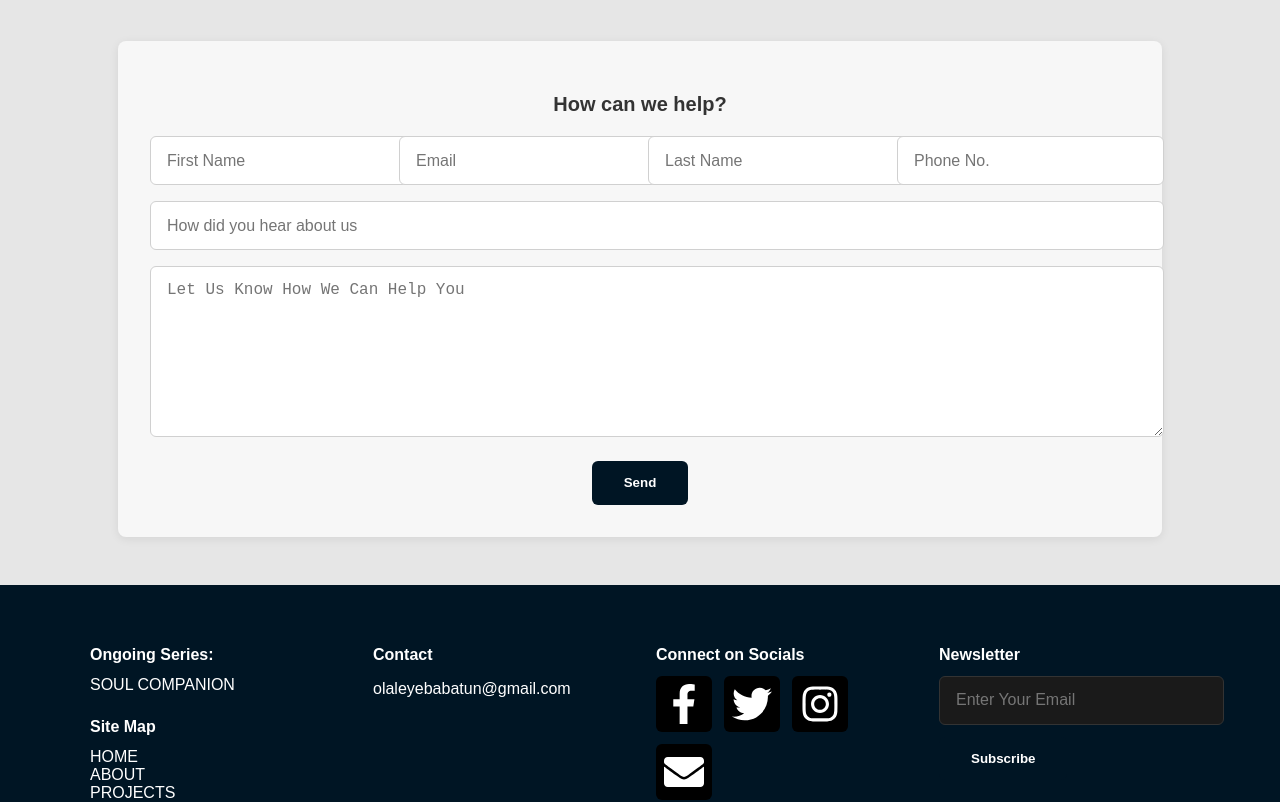
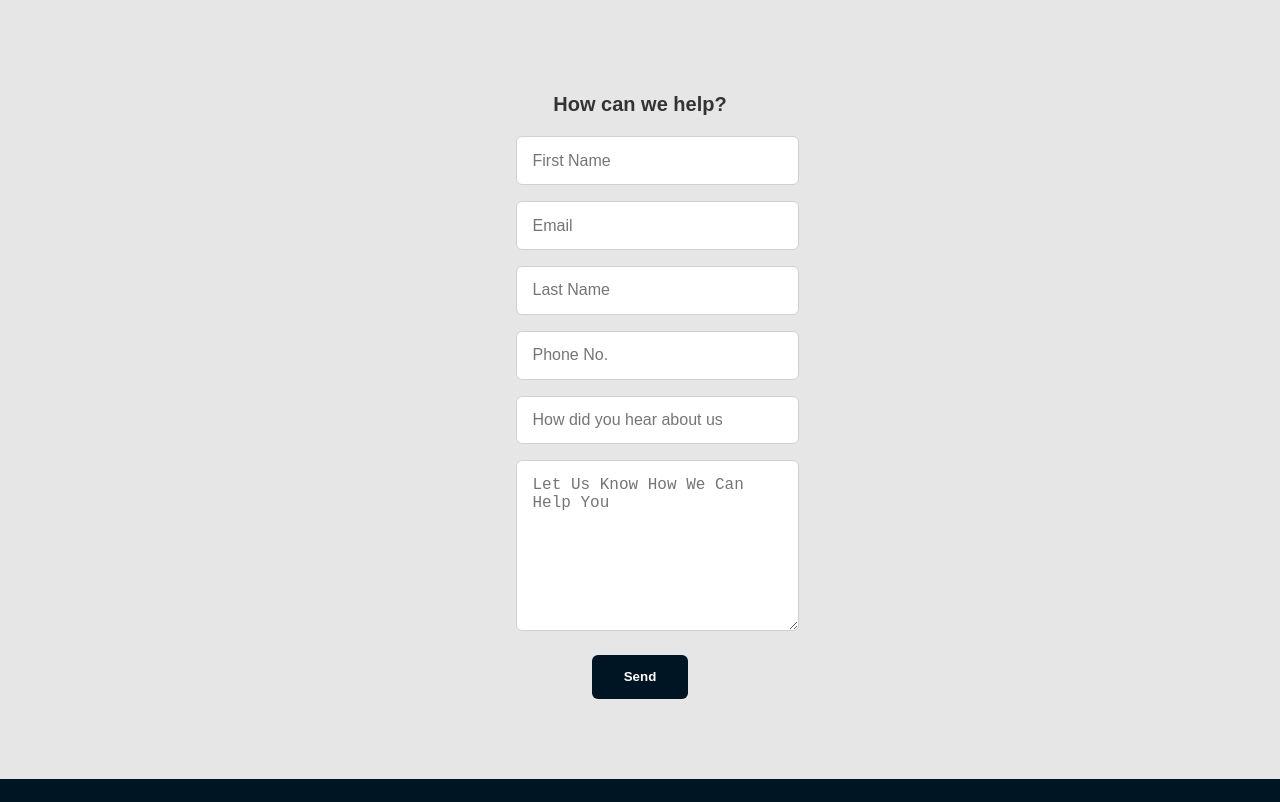
Before and after one commit to BabatundeOla1/Frontend-TheezyArt, a React (Vite) app: page /contact in a window 1280 px wide. Shown: the part 440-1242 px from the top of the page. Built offline with nearby package versions, Linux system fonts and the light colour scheme.

Commit message:
Update on contact form

```diff
--- a/src/component/Contact.jsx
+++ b/src/component/Contact.jsx
@@ -6,8 +6,8 @@ const Contact = () => {
   const linkStyle = { display: 'inline-flex', alignItems: 'center', justifyContent: 'center' };
 
   const heroStyle = { width: '100%', minHeight: '40vh', display: 'flex', alignItems: 'center', justifyContent: 'center', background: 'linear-gradient(180deg, rgba(0,0,0,0.55), rgba(0,0,0,0.55))', color: '#fff', textAlign: 'center' };
-  const formSectionStyle = { backgroundColor: '#e6e6e6', padding: '3rem 1rem' };
-  const formContainerStyle = { maxWidth: '980px', margin: '0 auto', backgroundColor: '#f7f7f7', borderRadius: '8px', padding: '2rem', boxShadow: '0 2px 10px rgba(0,0,0,0.08)' };
+  const formSectionStyle = { backgroundColor: '#e6e6e6', padding: '3rem 1rem', display: 'flex', alignItems: 'center', justifyContent: 'center', minHeight: '60vh' };
+  const formContainerStyle = { maxWidth: '980px', margin: '0 auto', padding: '2rem', backgroundColor: 'transparent', borderRadius: 0, boxShadow: 'none' };
   const formTitleStyle = { textAlign: 'center', marginBottom: '1.25rem', color: '#333', fontWeight: 600, fontSize: 'clamp(1rem, 2.5vw, 1.25rem)' };
   const gridStyle = { display: 'grid', gridTemplateColumns: 'repeat(auto-fit, minmax(220px, 1fr))', gap: '1rem' };
   const inputStyle = { width: '100%', padding: '0.9rem 1rem', borderRadius: '6px', border: '1px solid #d0d0d0', outline: 'none', fontSize: '1rem', backgroundColor: '#fff' };
@@ -74,11 +74,11 @@ const Contact = () => {
           </div>
           <div>
             <h4 style={{ marginBottom: '0.75rem' }}>Newsletter</h4>
-            <form action="https://formsubmit.co/olaleyebabatun@gmail.com" method="POST">
+            <form action="https://formsubmit.co/olaleyebabatun@gmail.com" method="POST" style={{ display: 'flex', flexDirection: 'column', alignItems: 'flex-start', gap: '0.75rem' }}>
               <input type="hidden" name="_subject" value="Newsletter Subscription" />
               <input type="hidden" name="_captcha" value="false" />
-              <input type="email" name="newsletter_email" placeholder="Enter Your Email" style={{ ...inputStyle, backgroundColor: '#1a1a1a', color: '#fff', borderColor: '#333' }} required />
-              <button type="submit" style={{ ...sendBtnStyle, marginTop: '0.75rem' }}>Subscribe</button>
+              <input type="email" name="newsletter_email" placeholder="Enter Your Email" style={{ ...inputStyle, backgroundColor: '#1a1a1a', color: '#fff', borderColor: '#333', width: 'clamp(180px, 40vw, 320px)' }} required />
+              <button type="submit" style={{ ...sendBtnStyle, marginTop: '0.75rem', backgroundColor: '#7e8388' }}>Subscribe</button>
             </form>
           </div>
         </div>
```
